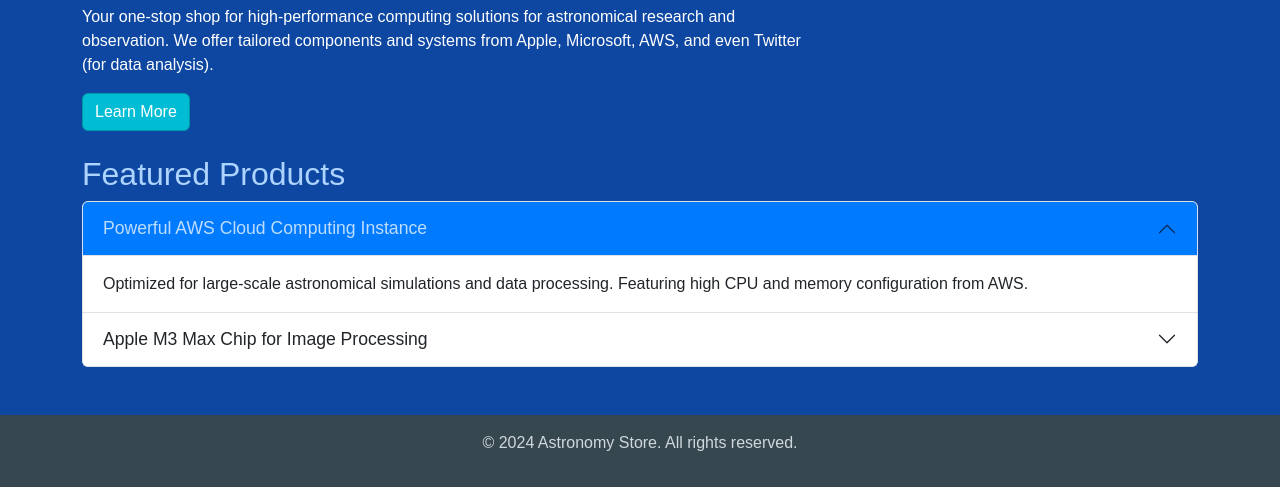
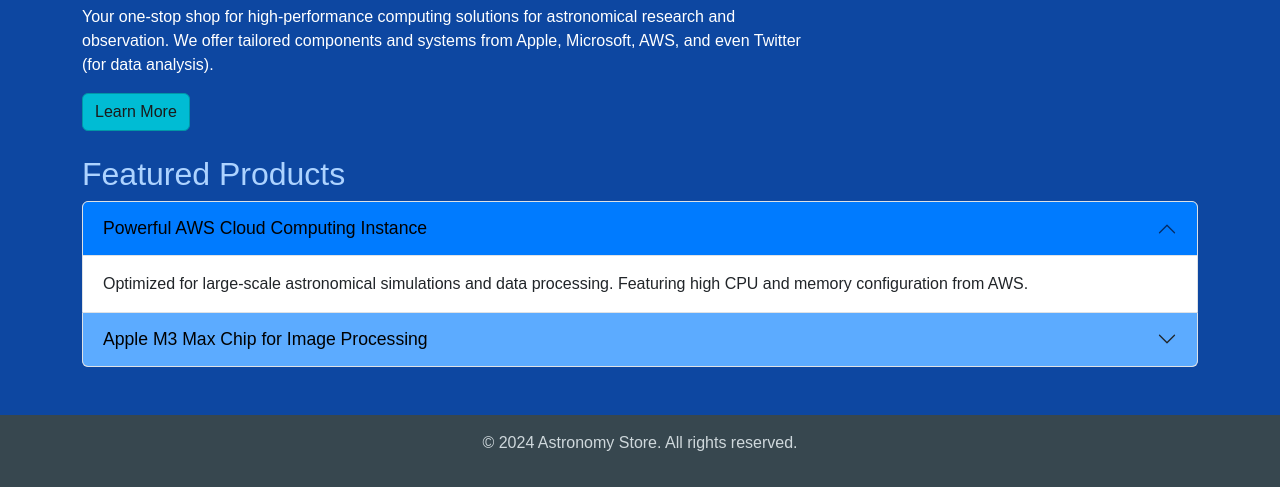
Before and after one commit to ronh591/50BWeek-7-Assignment-7.2-First-Scripts, a plain HTML site: page index.html in a window 1280 px wide. Shown: the part 362-849 px from the top of the page. Drawn offline with nearby package versions, Linux system fonts and the light colour scheme.

Commit message:
Add files via upload

```diff
--- a/index.html
+++ b/index.html
@@ -65,7 +65,7 @@
 Welcome to the Astronomy Store
 </h1>
   <p style="color: white;">Your one-stop shop for high-performance computing solutions for astronomical research and observation. We offer tailored components and systems from Apple, Microsoft, AWS, and even Twitter (for data analysis).</p>
-  <a href="https://en.wikipedia.org/wiki/Chandra_X-ray_Observatory" class="btn btn-primary" style="color: #FFFFFF;">
+  <a href="https://en.wikipedia.org/wiki/Chandra_X-ray_Observatory" class="btn btn-primary" style="color: #1A1A1A;">
 Learn More
 </a>
 </div>
@@ -83,7 +83,7 @@ Learn More
                 <div class="accordion" id="accordionExample">
                     <div class="accordion-item">
                         <h2 class="accordion-header" id="headingOne">
-  <button class="accordion-button" type="button" data-bs-toggle="collapse" data-bs-target="#collapseOne" aria-expanded="true" aria-controls="collapseOne" style="color: #BDDCFF;">
+  <button class="accordion-button" type="button" data-bs-toggle="collapse" data-bs-target="#collapseOne" aria-expanded="true" aria-controls="collapseOne" style="color: #000000;">
     Powerful AWS Cloud Computing Instance
   </button>
 </h2>
@@ -95,7 +95,7 @@ Learn More
                     </div>
                     <div class="accordion-item">
                         <h2 class="accordion-header" id="headingTwo">
-                            <button class="accordion-button collapsed" type="button" data-bs-toggle="collapse" data-bs-target="#collapseTwo" aria-expanded="false" aria-controls="collapseTwo">
+                            <button class="accordion-button collapsed" type="button" data-bs-toggle="collapse" data-bs-target="#collapseTwo" aria-expanded="false" aria-controls="collapseTwo" style="color: #000000; background-color: #5CABFF;">
                                 Apple M3 Max Chip for Image Processing
                             </button>
                         </h2>
```
